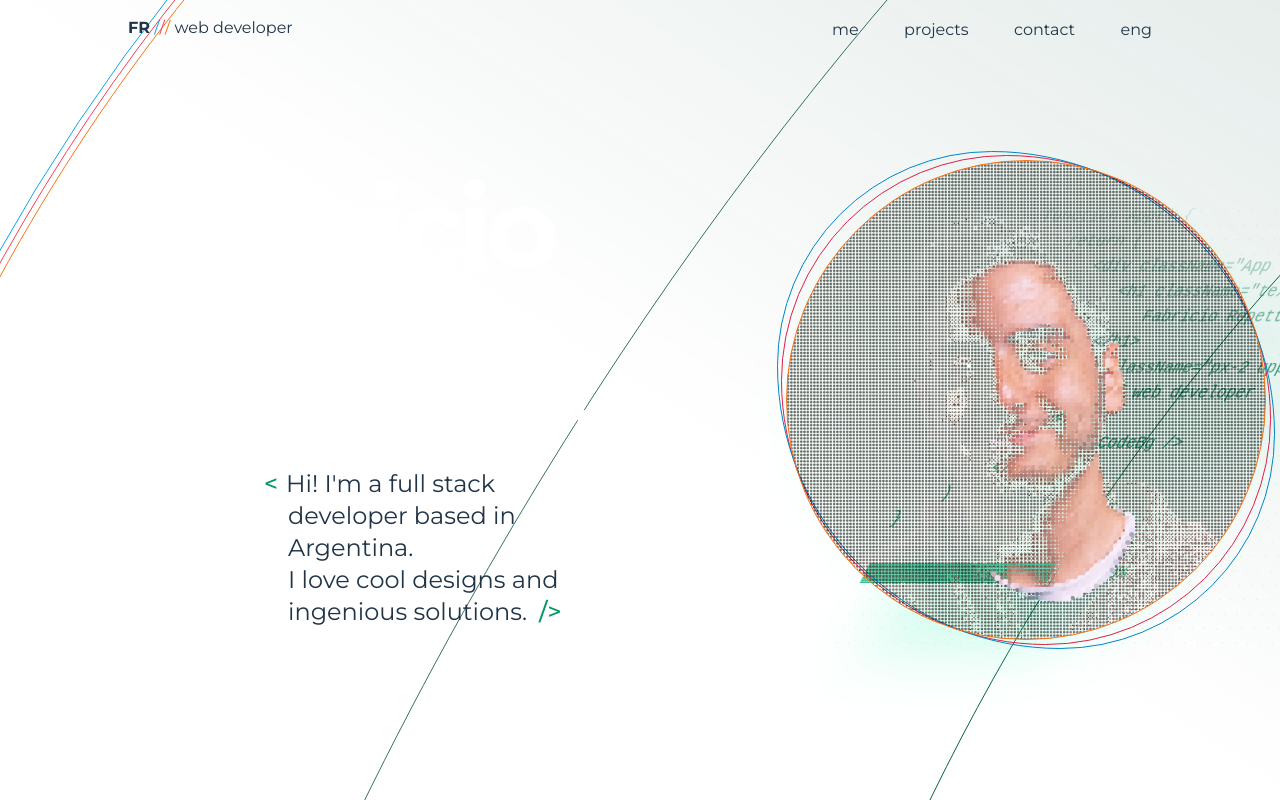
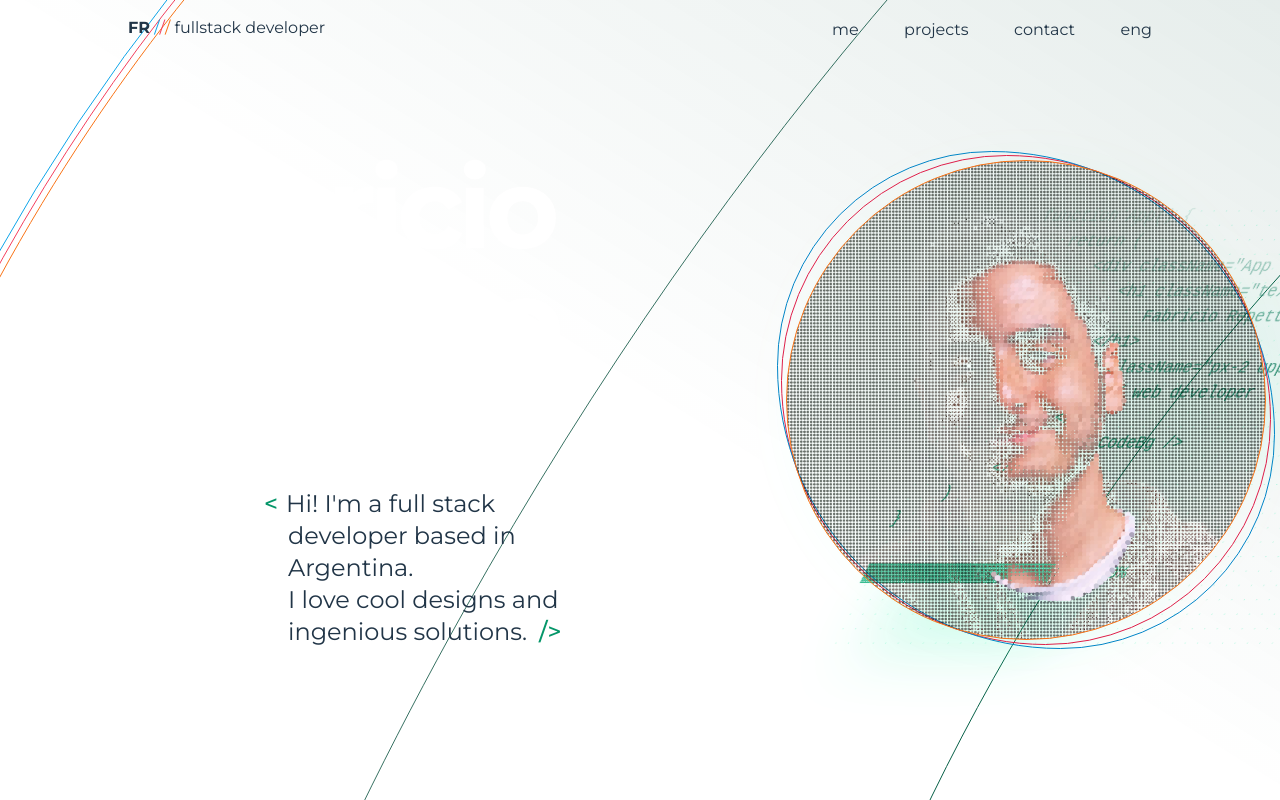
Before and after one commit to FabricioJRepetto/portfolio2023, a React (Vite) app: page /home in a window 1280 px wide. Shown: the top 800 px of the page. Built offline with nearby package versions, Linux system fonts and the light colour scheme; no server answers; a web font is replaced by a local one.

Commit message:
web developer >> fullstack developer

```diff
--- a/index.html
+++ b/index.html
@@ -5,7 +5,7 @@
     <meta charset="UTF-8" />
     <link rel="icon" type="image/ico" href="/favicon.ico" />
     <meta name="viewport" content="width=device-width, initial-scale=1.0" />
-    <title>Fabricio Repetto /// web developer</title>
+    <title>Fabricio Repetto /// fullstack developer</title>
 
     <link rel="preconnect" href="https://fonts.googleapis.com">
     <link rel="preconnect" href="https://fonts.gstatic.com" crossorigin>
--- a/src/App.jsx
+++ b/src/App.jsx
@@ -1,4 +1,3 @@
-import { useState } from 'react';
 import { Route, Routes } from 'react-router-dom';
 import { Background } from './components/background/Background';
 import Home from './components/home/Home';
--- a/src/components/home/sections/Main.jsx
+++ b/src/components/home/sections/Main.jsx
@@ -7,7 +7,7 @@ const Main = ({ lang }) => {
         <section id='main-section' className='home-main-section'>
             <article className='h-fit col-span-7 md:col-span-4 flex flex-col'>
                 <h1 className="text-white font-bold tracking-tighter text-8xl">Fabricio Repetto</h1>
-                <p className="pl-10 md:pl-40 md:w-3/4 text-2xl md:text-4xl text-white font-bold mb-8">{`/// web developer`}</p>
+                <p className="pl-10 md:pl-40 md:w-3/4 text-2xl md:text-4xl text-white font-bold mb-8">{`/// fullstack developer`}</p>
 
                 <p className='px-10 md:pl-40 md:w-3/4 text-2xl boder-slate-500'>
                     <b className=' text-emerald-600 font-normal -ml-6 mr-2'>{`<`}</b>
--- a/src/components/home/sections/NavBar.jsx
+++ b/src/components/home/sections/NavBar.jsx
@@ -22,7 +22,7 @@ const NavBar = ({ lang, switchLang }) => {
     return (
         <div className={`fixed top-0 left-0 right-0 z-50 ${pathname !== '/' ? '' : 'hidden'}`}>
             <nav className='nav-bar'>
-                <div onClick={home} ><b>FR</b> <Dash /><p className='hidden md:inline-flex'>{` web developer`}</p></div>
+                <div onClick={home} ><b>FR</b> <Dash /><p className='hidden md:inline-flex'>{` fullstack developer`}</p></div>
 
                 <div className='flex md:gap-6 fade-in'>
                     {(pathname === '/home' && !mobile) &&
```
